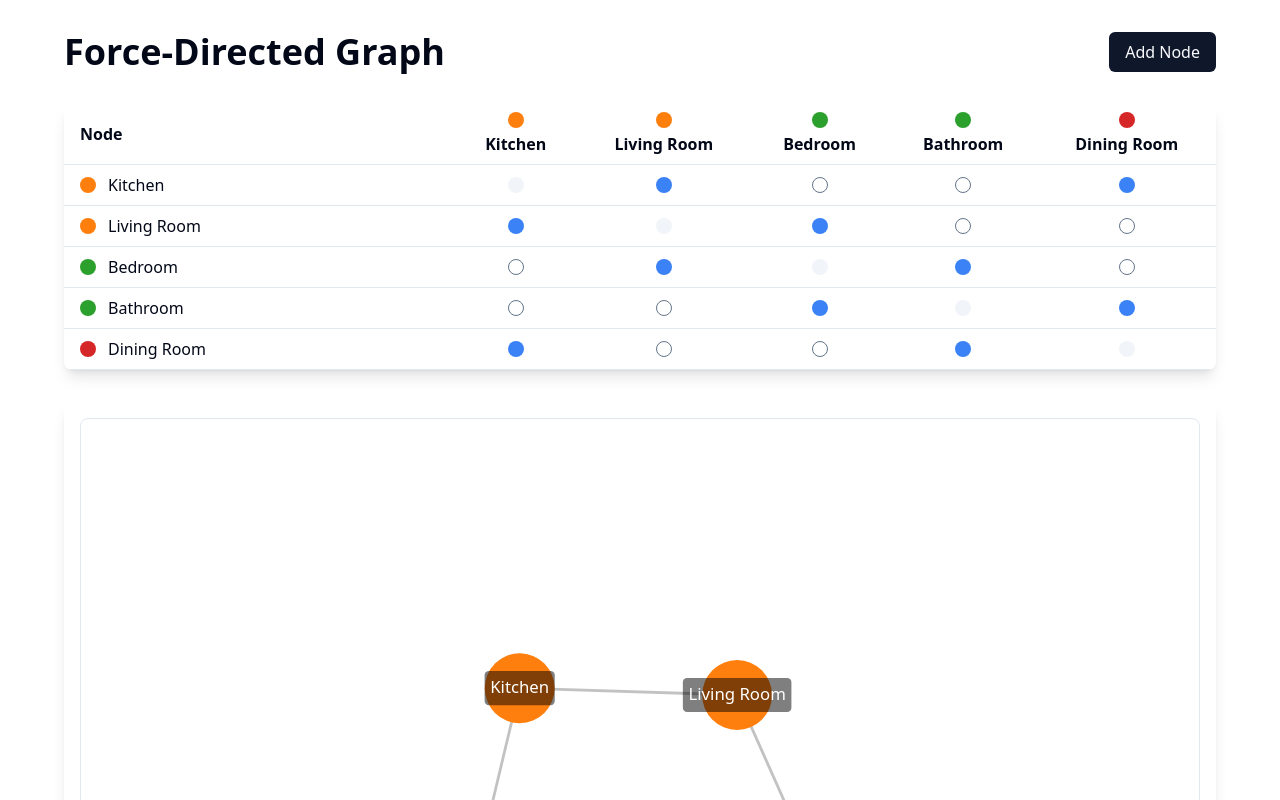
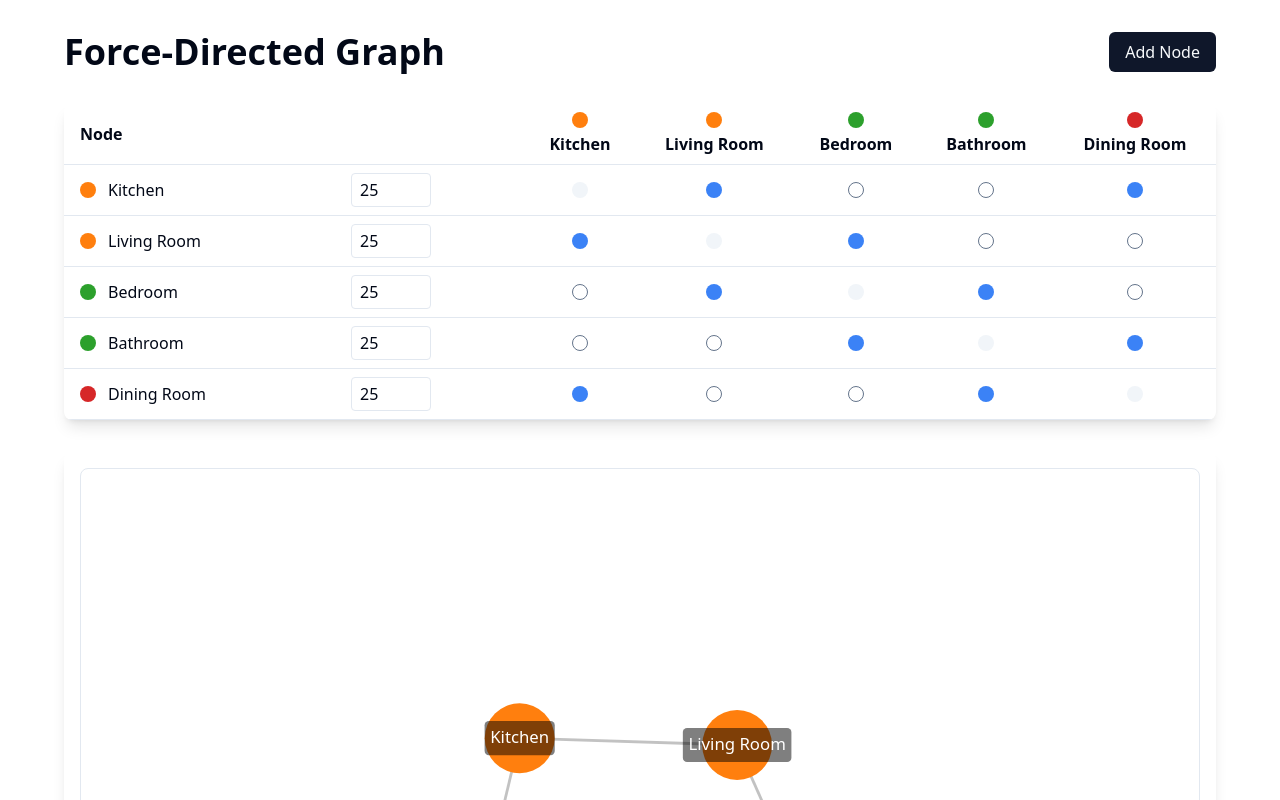
Before and after one commit to tarwich/force, a React (Vite) app: page / in a window 1280 px wide. Shown: the top 800 px of the page. Built offline with nearby package versions, Linux system fonts and the light colour scheme.

Commit message:
Make size editable

```diff
--- a/src/app.tsx
+++ b/src/app.tsx
@@ -9,6 +9,7 @@ interface Node extends d3.SimulationNodeDatum {
   connections: string[];
   labelWidth?: number;
   labelHeight?: number;
+  size: number;
 }
 
 interface Link extends d3.SimulationLinkDatum<Node> {
@@ -17,11 +18,11 @@ interface Link extends d3.SimulationLinkDatum<Node> {
 
 const initialData: { nodes: Node[] } = {
   nodes: [
-    { id: nanoid(), name: 'Kitchen', group: 1, connections: [] },
-    { id: nanoid(), name: 'Living Room', group: 1, connections: [] },
-    { id: nanoid(), name: 'Bedroom', group: 2, connections: [] },
-    { id: nanoid(), name: 'Bathroom', group: 2, connections: [] },
-    { id: nanoid(), name: 'Dining Room', group: 3, connections: [] },
+    { id: nanoid(), name: 'Kitchen', group: 1, connections: [], size: 25 },
+    { id: nanoid(), name: 'Living Room', group: 1, connections: [], size: 25 },
+    { id: nanoid(), name: 'Bedroom', group: 2, connections: [], size: 25 },
+    { id: nanoid(), name: 'Bathroom', group: 2, connections: [], size: 25 },
+    { id: nanoid(), name: 'Dining Room', group: 3, connections: [], size: 25 },
   ],
 };
 
@@ -57,6 +58,7 @@ export default function App() {
         name: `Node ${state.nodes.length + 1}`,
         group: Math.floor(Math.random() * 3) + 1,
         connections: [],
+        size: 25,
       };
       return {
         ...state,
@@ -164,7 +166,7 @@ export default function App() {
       .selectAll('circle')
       .data(graphData.nodes)
       .join('circle')
-      .attr('r', 25)
+      .attr('r', (d) => d.size)
       .attr('fill', (d) => d3.schemeCategory10[d.group % 10])
       .call(drag(simulation) as any);
 
@@ -289,9 +291,9 @@ export default function App() {
               {graphData.nodes.map((rowNode) => (
                 <tr key={rowNode.id} className="border-b border-border">
                   <td className="px-4 py-2">
-                    <div className="flex items-center">
+                    <div className="flex items-center gap-2">
                       <span
-                        className="inline-block w-4 h-4 rounded-full mr-2"
+                        className="inline-block w-4 h-4 rounded-full"
                         style={{
                           backgroundColor:
                             d3.schemeCategory10[rowNode.group % 10],
@@ -303,18 +305,35 @@ export default function App() {
                         onChange={(e) => {
                           const newName = e.target.value;
                           setGraphData((state) => {
-                            // Update the node's ID
                             const node = state.nodes.find(
                               (n) => n.id === rowNode.id
                             );
                             if (node) {
                               node.name = newName;
                             }
-
                             return { ...state };
                           });
                         }}
                         className="bg-transparent border-none focus:outline-none focus:ring-1 focus:ring-primary px-1 rounded"
+                      />
+                      <input
+                        type="number"
+                        value={rowNode.size}
+                        min="5"
+                        max="50"
+                        onChange={(e) => {
+                          const newSize = Number(e.target.value);
+                          setGraphData((state) => {
+                            const node = state.nodes.find(
+                              (n) => n.id === rowNode.id
+                            );
+                            if (node) {
+                              node.size = newSize;
+                            }
+                            return { ...state };
+                          });
+                        }}
+                        className="w-20 bg-transparent border border-input rounded px-2 py-1"
                       />
                     </div>
                   </td>
```
